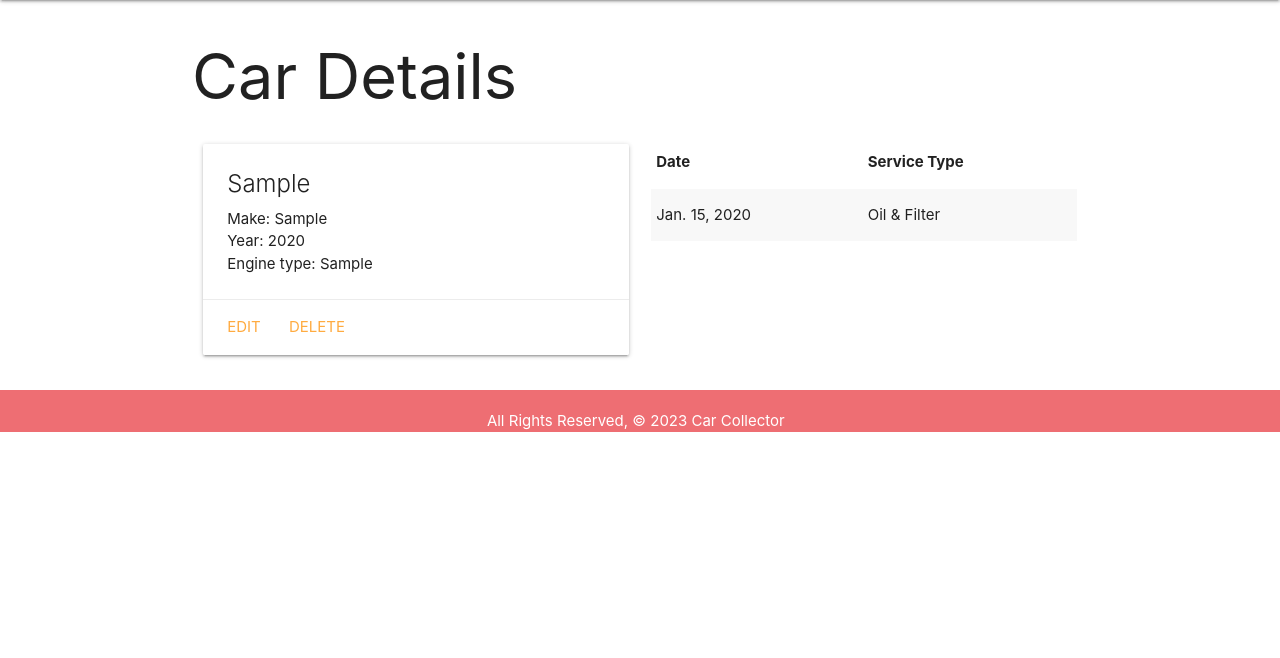
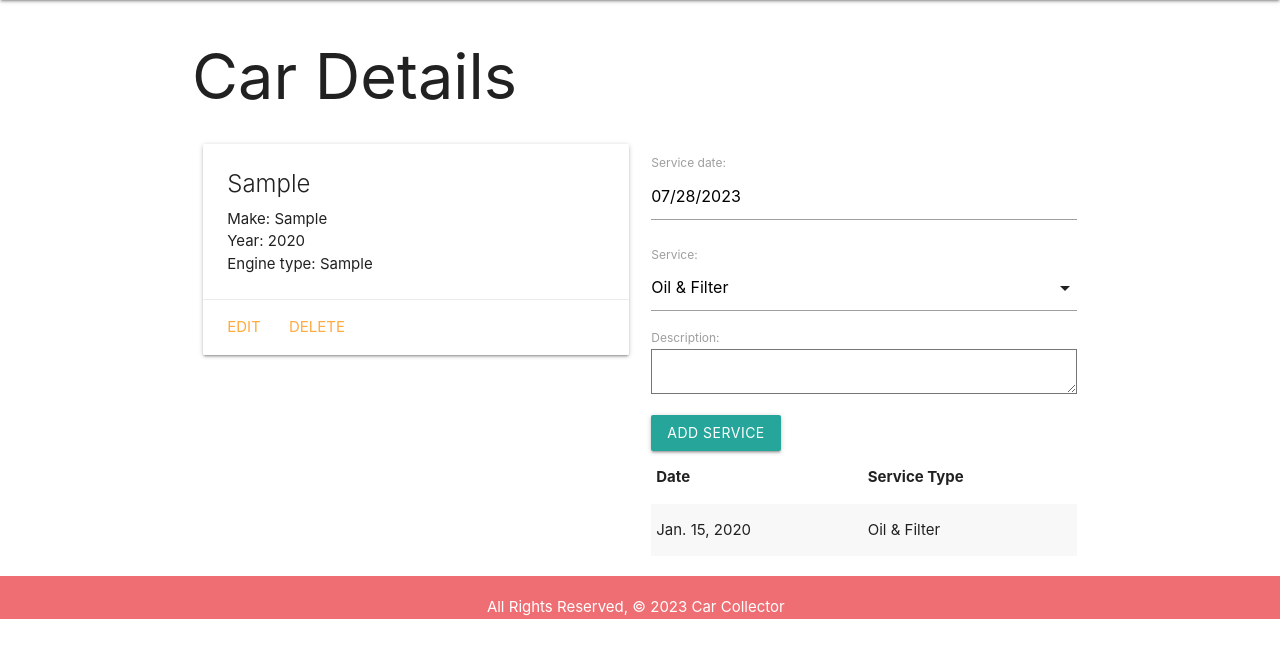
Before and after one commit to avilla13/Car-Collection, a Django app: page /cars/1/ in a window 1280 px wide. Shown: the part 64-722 px from the top of the page. Run offline with Django 4.2, Linux system fonts and the light colour scheme; tables that the repository leaves empty hold one stand-in row (values such as "Sample post").

Commit message:
Add New Service functionality to Car Details page

```diff
--- /dev/null
+++ b/main_app/forms.py
@@ -0,0 +1,9 @@
+# forms.py
+
+from django.forms import ModelForm
+from .models import Service
+
+class ServiceForm(ModelForm):
+  class Meta:
+    model = Service
+    fields = ['date', 'service', 'description' ]
--- a/main_app/templates/base.html
+++ b/main_app/templates/base.html
@@ -8,6 +8,8 @@
   <title>Car Collector</title>
   <link rel="stylesheet" href="https://cdnjs.cloudflare.com/ajax/libs/materialize/1.0.0/css/materialize.min.css">
   <link rel="stylesheet" type="text/css" href="{% static 'css/style.css' %}">
+  <script src="https://cdnjs.cloudflare.com/ajax/libs/materialize/1.0.0/js/materialize.min.js"></script>
+
 </head>
 <body>
   <header class="navbar-fixed">
--- a/main_app/templates/cars/detail.html
+++ b/main_app/templates/cars/detail.html
@@ -20,6 +20,12 @@
   </div>
     <!-- New Markup Below for Service -->
   <div class="col s6">
+    <form action="#" method="POST">
+      {% csrf_token %}
+      <!-- Render the inputs from ServiceForm -->
+      {{ service_form.as_p }}
+      <input type="submit" class="btn" value="Add Service">
+    </form>
     <table class="striped">
       <thead>
         <tr><th>Date</th><th>Service Type</th></tr>
@@ -37,4 +43,18 @@
   <!-- New Markup Above for Service-->
 </div>
 
+<script>
+  const dateEl = document.getElementById('id_date');
+  // M is Materialize's global variable
+  M.Datepicker.init(dateEl, {
+    format: 'mm/dd/yyyy',
+    defaultDate: new Date(),
+    setDefaultDate: true,
+    autoClose: true
+  });
+  // Add additional JS to initialize the select dropdowns
+  const selectEl = document.getElementById('id_service');
+  M.FormSelect.init(selectEl);
+</script>
+
 {% endblock %}
--- a/main_app/views.py
+++ b/main_app/views.py
@@ -1,7 +1,7 @@
 from django.shortcuts import render
 from django.views.generic.edit import CreateView, UpdateView, DeleteView
 from .models import Car
-
+from .forms import ServiceForm
 # cars list was only used for initial app set up
 # cars = [
 #    {'make': 'Ford', 'model': 'Mustang', 'year': '1967','engine': 'V8' }
@@ -23,7 +23,13 @@ def cars_index(request):
 
 def cars_detail(request, car_id):
    car = Car.objects.get(id=car_id)
-   return render(request, 'cars/detail.html', {'car': car})
+   # Instantiate ServiceForm to be rendered in the template
+   service_form = ServiceForm()
+   return render(request, 'cars/detail.html', {
+      # Include the car and service_form in the context
+      'car': car,
+      'service_form': service_form
+    })
 
 class CarCreate(CreateView):
    model = Car
```
